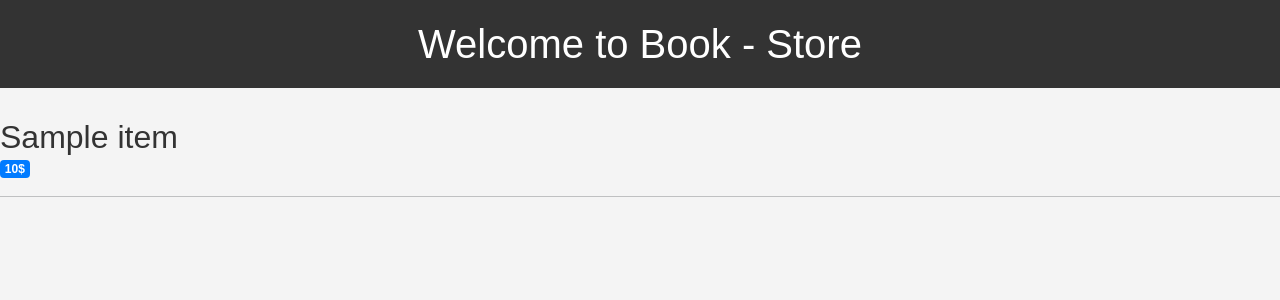
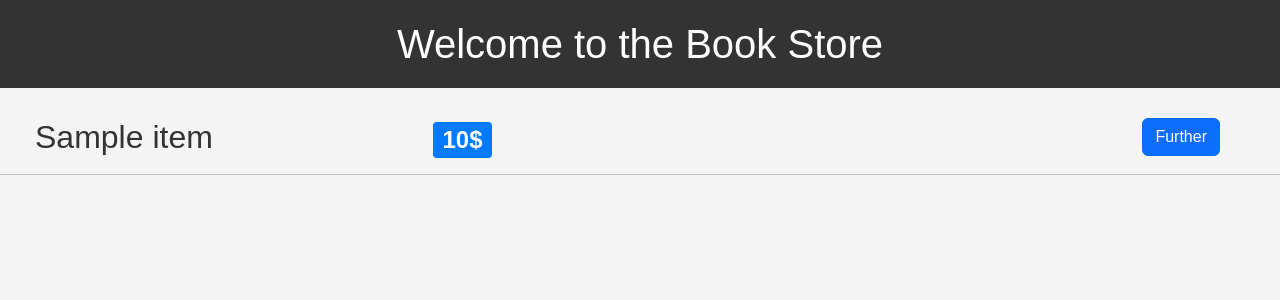
Before and after one commit to leonidig/book_store, a Flask app: page / in a window 1280 px wide. Shown: the part 56-356 px from the top of the page. Run offline with Flask 3, Linux system fonts and the light colour scheme; a database or web service that is not in the repository returns one stand-in record (values such as "Sample title"); data that the repository does not hold is empty.

Commit message:
Index css

```diff
--- a/templates/index.html
+++ b/templates/index.html
@@ -33,16 +33,23 @@
   </nav>
 
   {% block content %}
-  <h1>{% block title %} Welcome to Book - Store {% endblock %}</h1>
+  <h1>{% block title %} Welcome to the Book Store {% endblock %}</h1>
 
+  <style>
+    .float-right {
+      float: right;
+      margin-top: -40px;
+      margin-right: 60px;
+    }
+    h2 {
+      margin-left: 35px;
+    }
 
+  </style>
 
   {% for book in books %}
-    <a href="{{ url_for('index') }}">
-      <h2><a href="/book/{{book.id}}">{{ book.title }}</a></h2>
-
-    </a>
-    <span class="badge badge-primary">{{ book.price }}$</span>
+    <h2>{{ book.title }}<span class="badge badge-primary" style="margin-left: 220px;">{{ book.price }}$</span></h2>
+    <a class="btn btn-primary float-right" href="/book/{{book.id}}">Further</a>
     <hr>
   {% endfor %}
   {% endblock %}
```
Also changed, not shown: my_db.db.
